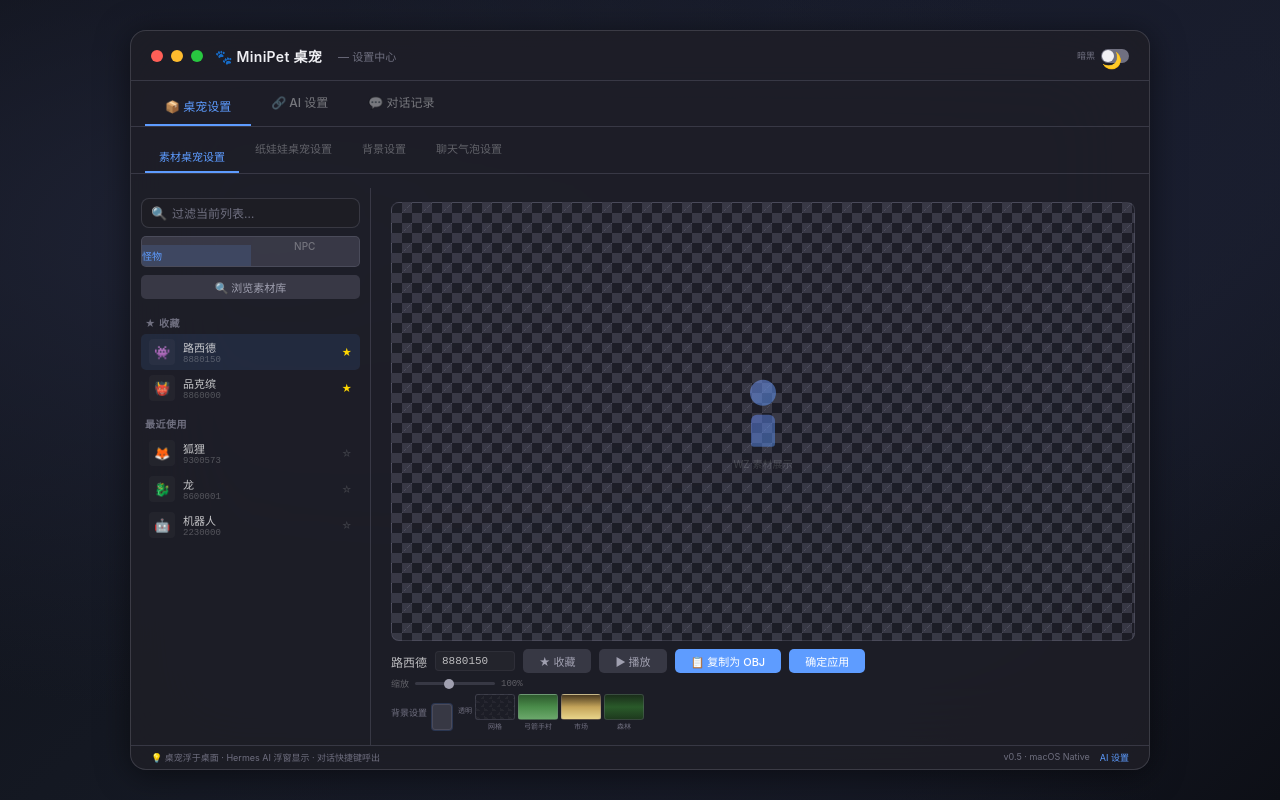
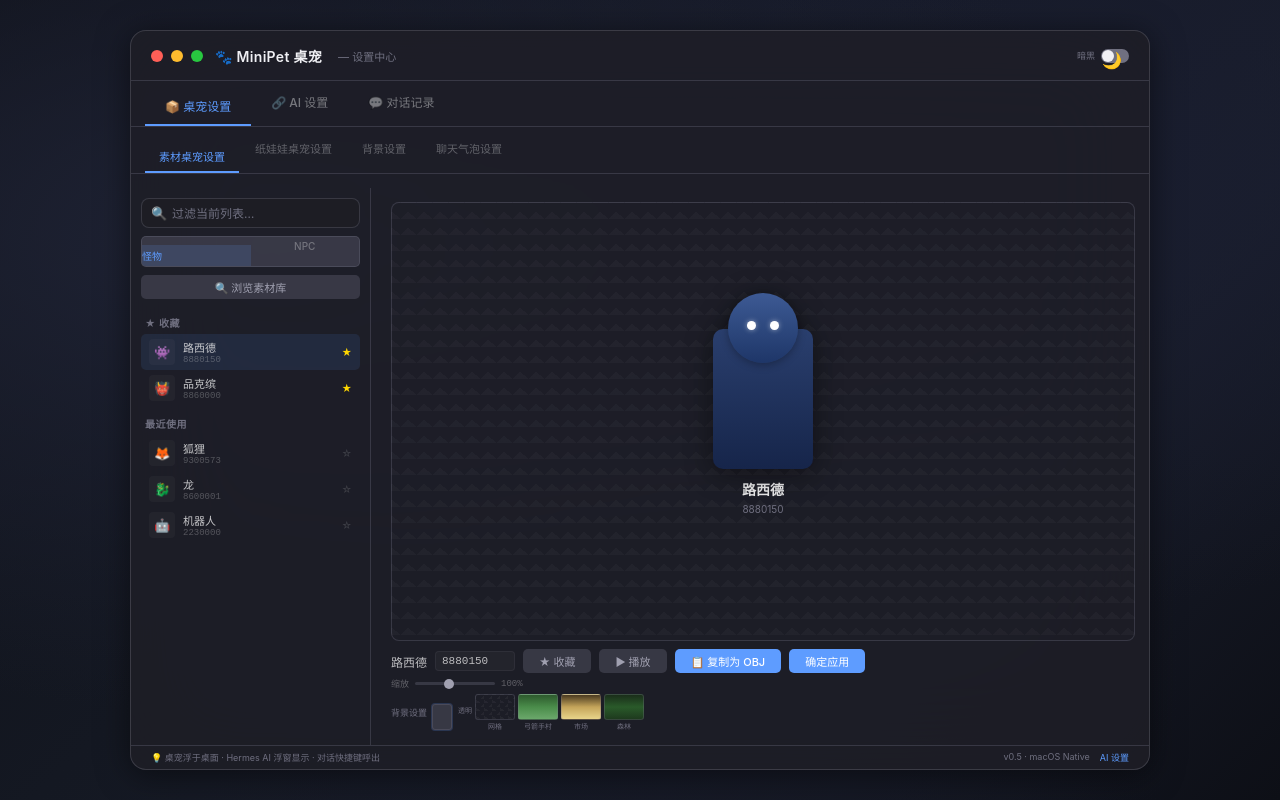
Before and after one commit to tzy502/mapleStoryMiniPet, a plain HTML site: page prototypes/index.html in a window 1280 px wide. Drawn offline with Linux system fonts and the light colour scheme.

Commit message:
修复设置面板：子Tab切换CSS/WZ配置按钮/精灵图预览占位

```diff
--- a/prototypes/index.html
+++ b/prototypes/index.html
@@ -149,6 +149,9 @@ body{min-height:100vh;display:flex;align-items:center;justify-content:center;bac
 .ab.pr{background:var(--nt-act);color:#fff;border-color:transparent}
 .ab.pr:hover{background:#4A8AEE}
 
+/* ── Sub Tab Container ── */
+.sub{display:none}
+.sub.act{display:flex}
 /* ── Zoom Row ── */
 .zr{display:flex;align-items:center;gap:6px;padding-top:4px}
 .zr label{font-size:9px;color:rgba(255,255,255,.3)}
@@ -548,13 +551,16 @@ tr:hover .ca button{opacity:.7}
           </div>
         </div>
         <div class="pv">
-          <div class="cv" id="cv0">
-            <div style="text-align:center;animation:br 2.4s ease-in-out infinite;">
-              <div style="position:relative;width:60px;height:80px;margin:0 auto;">
-                <div style="position:absolute;bottom:5px;left:50%;transform:translateX(-50%);width:24px;height:32px;background:linear-gradient(135deg,#6B8DFF,var(--nt-act));border-radius:6px 6px 3px 3px;opacity:.45"></div>
-                <div style="position:absolute;top:8px;left:50%;transform:translateX(-50%);width:26px;height:26px;background:linear-gradient(135deg,#7D9DFF,var(--nt-act));border-radius:50%;opacity:.5"></div>
+          <div class="cv" id="cv0" style="background:linear-gradient(45deg,rgba(200,200,200,.04)25%,transparent 25%),linear-gradient(-45deg,rgba(200,200,200,.04)25%,transparent 25%);background-size:16px 16px">
+            <div style="text-align:center;display:flex;flex-direction:column;align-items:center;justify-content:center;height:100%;gap:10px">
+              <div style="width:100px;height:140px;background:linear-gradient(180deg,#2a3f6e,#16254a);border-radius:10px;position:relative;filter:drop-shadow(0 4px 14px rgba(0,0,0,.45))">
+                <div style="position:absolute;top:-36px;left:50%;transform:translateX(-50%);width:70px;height:70px;border-radius:50%;background:linear-gradient(180deg,#3d5a94,#1e3668);box-shadow:0 2px 8px rgba(0,0,0,.3)">
+                  <div style="position:absolute;width:9px;height:9px;border-radius:50%;background:#fff;box-shadow:0 0 5px rgba(255,255,255,.5);top:28px;left:19px"></div>
+                  <div style="position:absolute;width:9px;height:9px;border-radius:50%;background:#fff;box-shadow:0 0 5px rgba(255,255,255,.5);top:28px;right:19px"></div>
+                </div>
               </div>
-              <div style="margin-top:4px;font-size:10px;color:var(--txt-mute)">WZ 素材展示</div>
+              <div style="font-size:14px;color:rgba(255,255,255,.9);font-weight:600">路西德</div>
+              <div style="font-size:10px;color:var(--txt-dim);margin-top:-6px">8880150</div>
             </div>
           </div>
           <div class="pbar">
```
